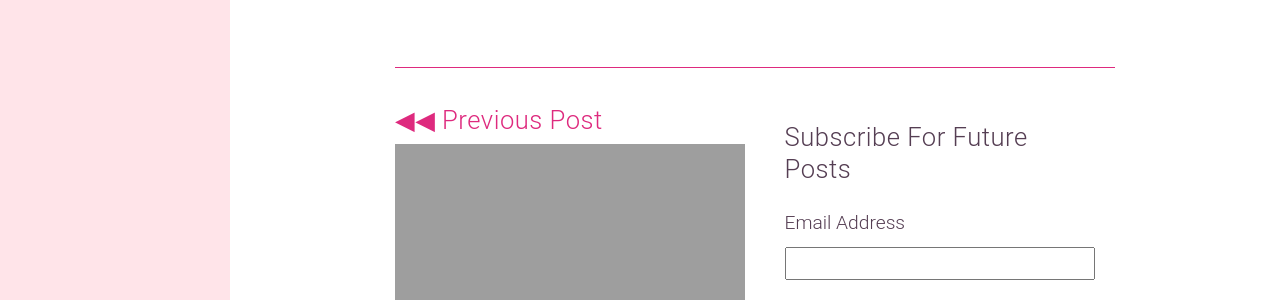
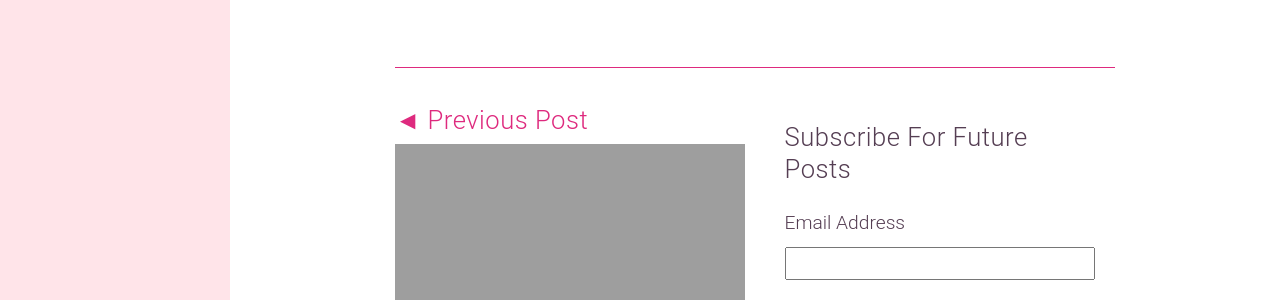
Before and after one commit to BaronBlackmore/SunlightAfterDark, a Jekyll site: the page built from _posts/2020-03-02-Making-Music-Part-3&#58-Anyway-heres-Wonderwall.md, in a window 1280 px wide and 1400 px high, scrolled down 2656 px. Shown: the part 717-1017 px from the top of the window. Built offline with Jekyll 4.4.1, drawn with Linux system fonts in a browser that asks for light colours; comment, search, counter and statistics services are not loaded.

Commit message:
left arrow fix n bullets

```diff
--- a/_layouts/post.html
+++ b/_layouts/post.html
@@ -42,7 +42,7 @@ title: "none"
 	    {% if page.previous.url %}
 
 		<div class="post-preview" style="flex-direction: column;">
-			<a href="{{page.previous.url}}"><h5>&#9664;&#x25C0; Previous Post</h5></a>
+			<div class="page-top"><a href="{{page.previous.url}}"><h5>&#x25C4;&#xfe0e; Previous Post</h5></a></div>
 			<a href="{{page.previous.url}}"><div class="image-preview" style="background-image: url('/images/{{ page.previous.url | replace: '/' , '-' | remove_first: '-' | remove: '.html' }}.png');">
 			</div></a>
 
@@ -64,7 +64,7 @@ title: "none"
 	    {% if page.next.url %}
 
 		<div class="post-preview" style="flex-direction: column;">
-			<a style="text-align: right;" href="{{page.next.url}}"><h5>Next Post &#x25b6;&#xfe0e;</h5></a>
+			<div class="page-top"><a style="text-align: right;" href="{{page.next.url}}"><h5>Next Post &#x25b6;&#xfe0e;</h5></a></div>
 			<a href="{{page.next.url}}"><div class="image-preview" style="background-image: url('/images/{{ page.next.url | replace: '/' , '-' | remove_first: '-' | remove: '.html' }}.png');">
 			</div></a>
 
--- a/css/main.css
+++ b/css/main.css
@@ -409,7 +409,7 @@
 
 .post-text ul{
 	padding:0.5em 3em 0.5em 1.2em;
-	list-style:disclosure-closed;
+	list-style:inherit;
 }
 
 .post-text li{
```
